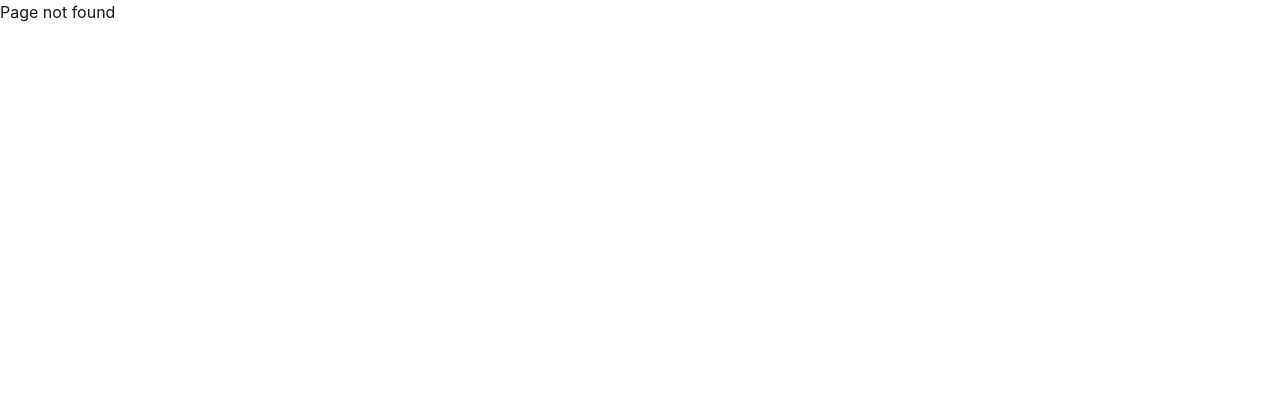
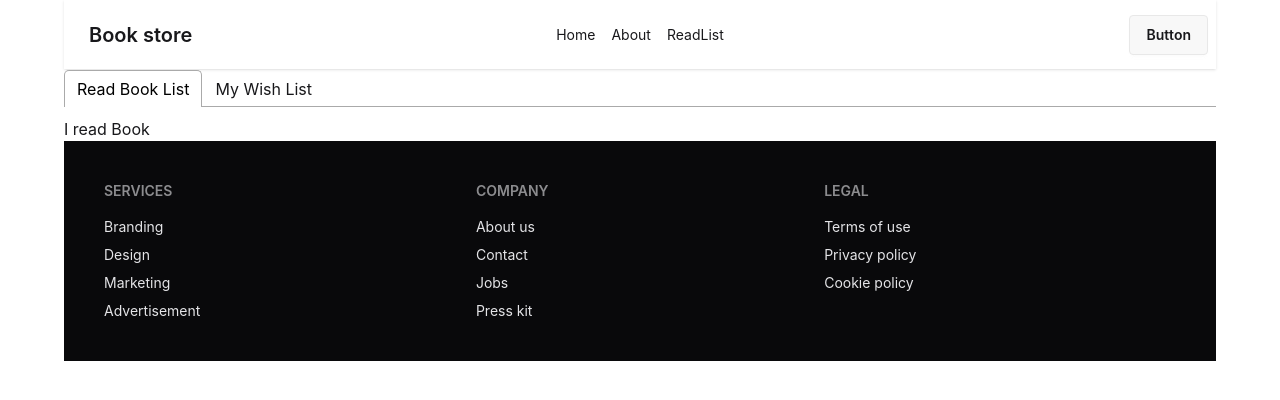
Before and after one commit to omarfarhatul/book_store, a React (Vite) app: page /readList in a window 1280 px wide. Before the commit this address had no page. Shown: the top 400 px of the page. Built offline with nearby package versions, Linux system fonts and the light colour scheme.

Commit message:
Add readList

```diff
--- a/package.json
+++ b/package.json
@@ -15,6 +15,7 @@
     "react-dom": "^19.2.0",
     "react-icons": "^5.6.0",
     "react-router": "^7.13.1",
+    "react-tabs": "^6.1.0",
     "tailwindcss": "^4.2.1"
   },
   "devDependencies": {
--- a/src/components/NavBar/NavBar.jsx
+++ b/src/components/NavBar/NavBar.jsx
@@ -4,6 +4,7 @@ import { Link } from 'react-router';
 const links=<>
     <Link to='/'><li className='m-2'>Home</li></Link>
     <Link to='/about'><li className='m-2'>About</li></Link>
+    <Link to='/readList'><li className='m-2'>ReadList</li></Link>
 </>
 
 const NavBar = () => {
--- /dev/null
+++ b/src/pages/ReadList/ReadList.jsx
@@ -0,0 +1,25 @@
+import React from 'react';
+import { Tab, Tabs, TabList, TabPanel } from 'react-tabs';
+import 'react-tabs/style/react-tabs.css';
+
+const ReadList = () => {
+    return (
+        <div>
+            <Tabs>
+                <TabList>
+                    <Tab>Read Book List</Tab>
+                    <Tab>My Wish List</Tab>
+                </TabList>
+
+                <TabPanel>
+                    <h2>I read Book</h2>
+                </TabPanel>
+                <TabPanel>
+                    <h2>My Wish List</h2>
+                </TabPanel>
+            </Tabs>
+        </div>
+    );
+};
+
+export default ReadList;
--- a/src/routes/routes.jsx
+++ b/src/routes/routes.jsx
@@ -5,6 +5,7 @@ import ErrorPage from '../pages/ErrorPage/ErrorPage';
 import Home from '../pages/Home/Home';
 import About from '../pages/About/About';
 import BookDetails from '../pages/BookDetails/BookDetails';
+import ReadList from '../pages/ReadList/ReadList';
 
 export const router = createBrowserRouter([
   {
@@ -23,6 +24,10 @@ export const router = createBrowserRouter([
           Component:About
         },
         {
+          path: 'readList',
+          Component: ReadList
+        },
+        {
           path: '/bookDetails/:id',
           loader:()=>fetch('booksData.json'),
           Component:BookDetails
```
Also changed, not shown: 1 other file (tests, documents, lock files or other folders).
